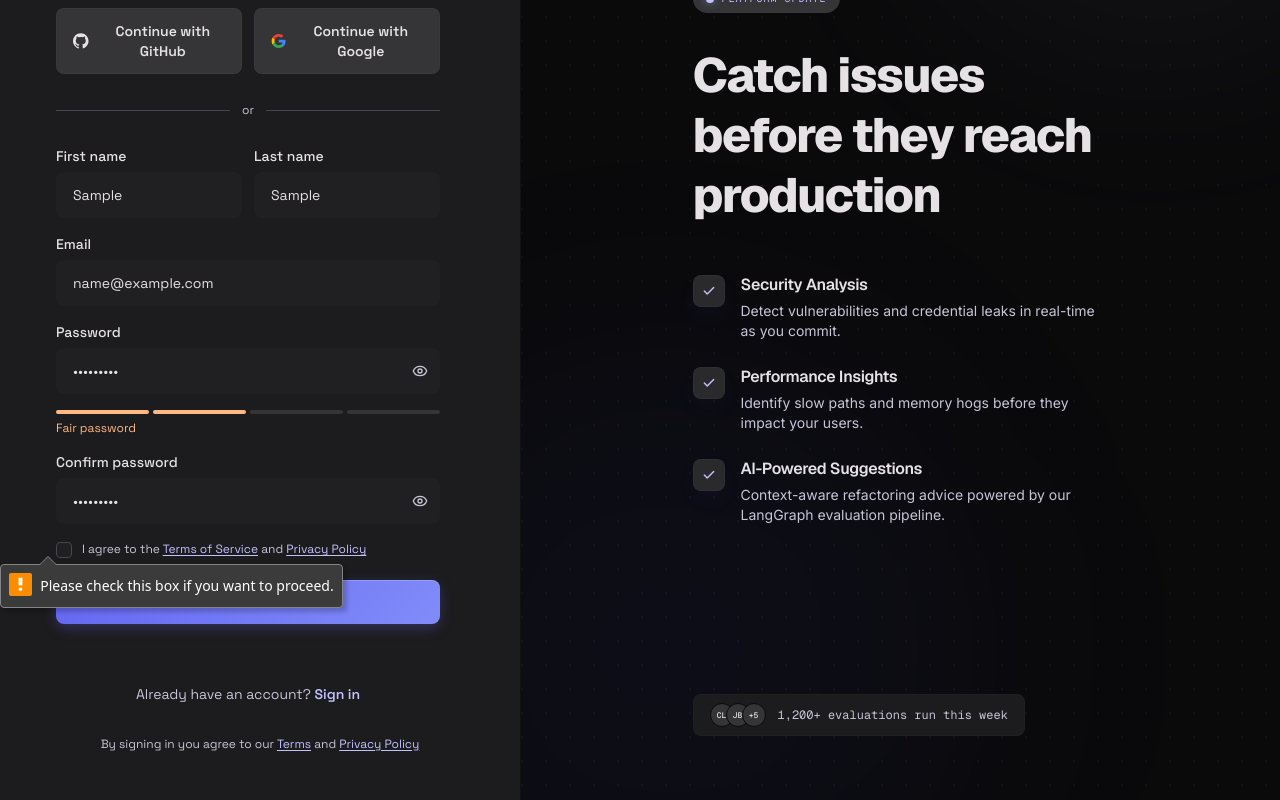
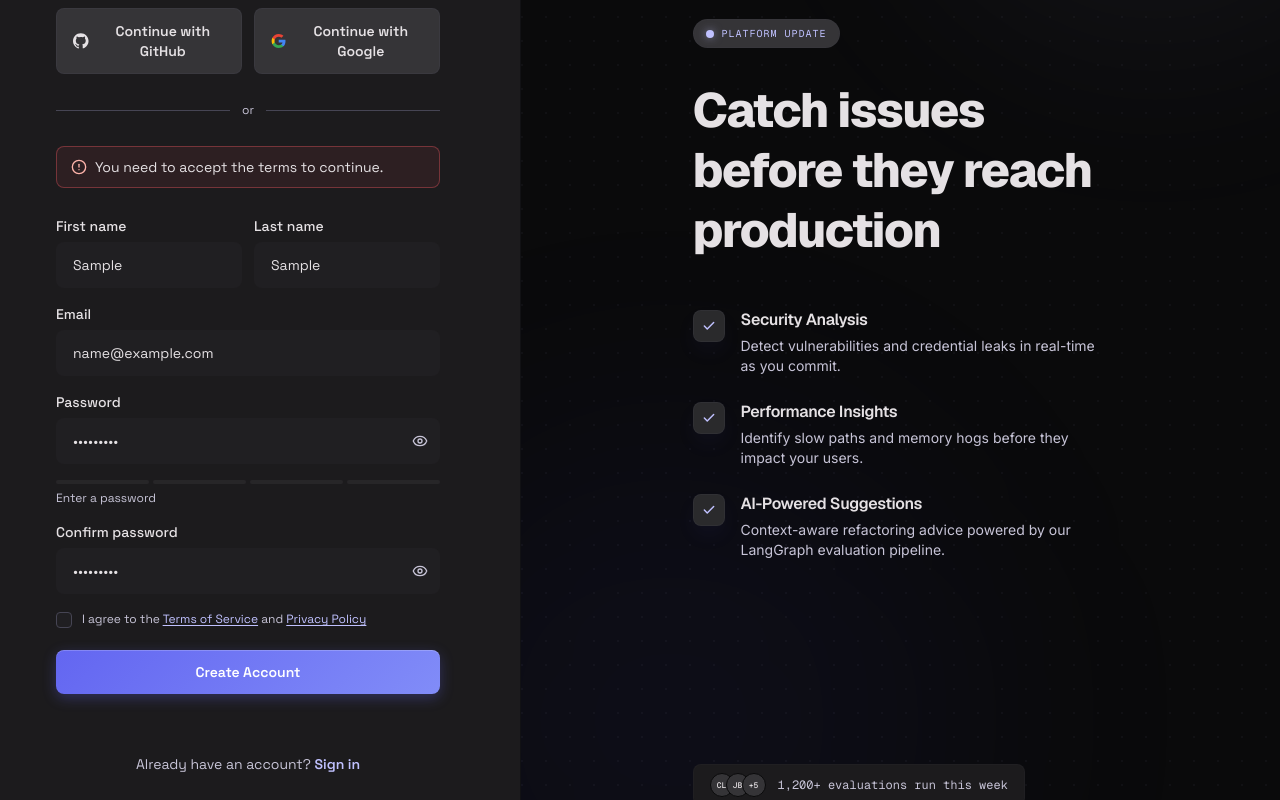
Before and after one commit to Aryan20apr/CodeLens_frt, a Next.js app: page /register in a window 1280 px wide. Both pictures are taken after typing "Sample", "Sample", "name@example.com", "Sample123", "Sample123" into the empty fields and a click on the button "Create Account". Shown: the part 200-1000 px from the top of the page. Built offline with nearby package versions, Linux system fonts and the light colour scheme.

Commit message:
Implemented login api with validations

```diff
--- a/components/auth/register-form.tsx
+++ b/components/auth/register-form.tsx
@@ -1,21 +1,154 @@
 "use client";
 
+import { useState } from "react";
 import Link from "next/link";
+import { useRouter } from "next/navigation";
 import * as Checkbox from "@radix-ui/react-checkbox";
 import * as Label from "@radix-ui/react-label";
-import { Check } from "lucide-react";
+import { Check, Loader2, AlertCircle } from "lucide-react";
 import { PasswordInput } from "@/components/auth/password-input";
+import { setAuthFromRegister } from "@/lib/auth/session";
+import { registerUser, RegisterApiError } from "@/lib/auth/register-user";
+
+function buildFullName(first: string, last: string) {
+  return [first, last]
+    .map((p) => p.trim())
+    .filter(Boolean)
+    .join(" ");
+}
+
+function getPasswordStrength(
+  p: string,
+): { level: 0 | 1 | 2 | 3 | 4; label: string; tone: string } {
+  if (p.length === 0) return { level: 0, label: "Enter a password", tone: "var(--on-surface-variant)" };
+  let score = 0;
+  if (p.length >= 8) score += 1;
+  if (p.length >= 12) score += 1;
+  if (/[A-Z]/.test(p) && /[a-z]/.test(p)) score += 1;
+  if (/\d/.test(p) || /[^A-Za-z0-9]/.test(p)) score += 1;
+  const level = Math.min(4, score) as 0 | 1 | 2 | 3 | 4;
+  const labels = ["Use a longer password with mixed characters", "Weak", "Fair", "Good", "Strong"];
+  const label = labels[Math.max(0, level)];
+  const tones: string[] = [
+    "var(--on-surface-variant)",
+    "var(--error)",
+    "var(--tertiary)",
+    "var(--tertiary)",
+    "var(--tertiary)",
+  ];
+  return { level, label, tone: tones[Math.max(0, level)]! };
+}
 
 export function RegisterForm() {
+  const router = useRouter();
+  const [password, setPassword] = useState("");
+  const [confirm, setConfirm] = useState("");
+  const [terms, setTerms] = useState(false);
+  const [error, setError] = useState<string | null>(null);
+  const [isSubmitting, setIsSubmitting] = useState(false);
+  const strength = getPasswordStrength(password);
+
+  async function onSubmit(e: React.FormEvent<HTMLFormElement>) {
+    e.preventDefault();
+    setError(null);
+    const form = e.currentTarget;
+    const data = new FormData(form);
+    const first = String(data.get("firstName") || "").trim();
+    const last = String(data.get("lastName") || "").trim();
+    const email = String(data.get("email") || "").trim();
+    if (!first || !last) {
+      setError("Please enter your first and last name.");
+      return;
+    }
+    if (!email) {
+      setError("Please enter your email.");
+      return;
+    }
+    if (!terms) {
+      setError("You need to accept the terms to continue.");
+      return;
+    }
+    if (password.length < 8) {
+      setError("Use at least 8 characters in your password.");
+      return;
+    }
+    if (password !== confirm) {
+      setError("Passwords do not match.");
+      return;
+    }
+
+    const name = buildFullName(first, last);
+    setIsSubmitting(true);
+    try {
+      const res = await registerUser({ email, password, name });
+      setAuthFromRegister(res);
+      router.push("/dashboard");
+      router.refresh();
+    } catch (err) {
+      if (err instanceof RegisterApiError) {
+        if (err.status === 409) {
+          setError("That email is already registered. Sign in or use another address.");
+        } else {
+          setError(err.message);
+        }
+        return;
+      }
+      setError("Something went wrong. Try again in a moment.");
+    } finally {
+      setIsSubmitting(false);
+    }
+  }
+
   return (
     <>
-      <form className="flex flex-col gap-4" action="#" method="POST">
+      {error && (
+        <div
+          role="alert"
+          className="flex items-start gap-2 rounded-lg border px-3.5 py-2.5 text-sm"
+          style={{
+            background: "rgba(255,90,100,0.08)",
+            borderColor: "rgba(255,90,100,0.35)",
+            color: "var(--on-surface)",
+            fontFamily: "var(--font-space-grotesk)",
+          }}
+        >
+          <AlertCircle className="w-4 h-4 shrink-0 mt-0.5" style={{ color: "var(--error)" }} aria-hidden />
+          <span>{error}</span>
+        </div>
+      )}
+
+      <form
+        onSubmit={onSubmit}
+        className="flex flex-col gap-4"
+      >
         <div className="grid grid-cols-2 gap-3">
-          <TextInput id="firstName" name="firstName" label="First name" placeholder="Aryan" autoComplete="given-name" />
-          <TextInput id="lastName" name="lastName" label="Last name" placeholder="Singh" autoComplete="family-name" />
+          <TextInput
+            id="firstName"
+            name="firstName"
+            label="First name"
+            placeholder="Aryan"
+            autoComplete="given-name"
+            disabled={isSubmitting}
+          />
+          <TextInput
+            id="lastName"
+            name="lastName"
+            label="Last name"
+            placeholder="Singh"
+            autoComplete="family-name"
+            disabled={isSubmitting}
+          />
         </div>
 
-        <TextInput id="email" name="email" type="email" label="Email" placeholder="you@example.com" autoComplete="email" />
+        <TextInput
+          id="email"
+          name="email"
+          type="email"
+          label="Email"
+          placeholder="you@example.com"
+          autoComplete="email"
+          disabled={isSubmitting}
+        />
 
         <PasswordInput
           id="password"
@@ -23,9 +156,12 @@ export function RegisterForm() {
           label="Password"
           placeholder="Create a password"
           autoComplete="new-password"
+          value={password}
+          onChange={(ev) => setPassword(ev.currentTarget.value)}
+          disabled={isSubmitting}
         />
 
-        <PasswordStrength />
+        <PasswordStrength level={strength.level} label={strength.label} tone={strength.tone} />
 
         <PasswordInput
           id="confirmPassword"
@@ -33,15 +169,22 @@ export function RegisterForm() {
           label="Confirm password"
           placeholder="Repeat password"
           autoComplete="new-password"
+          value={confirm}
+          onChange={(ev) => {
+            setConfirm(ev.currentTarget.value);
+          }}
+          disabled={isSubmitting}
         />
 
         <div className="flex items-start gap-2.5">
           <Checkbox.Root
             id="terms"
             name="terms"
-            required
+            checked={terms}
+            onCheckedChange={(c) => setTerms(c === true)}
             className="w-4 h-4 rounded flex-shrink-0 flex items-center justify-center outline-none mt-0.5"
             style={{ background: "var(--surface-container)", border: "1px solid var(--outline-variant)" }}
+            disabled={isSubmitting}
           >
             <Checkbox.Indicator>
               <Check size={12} style={{ color: "var(--primary)" }} />
@@ -65,14 +208,19 @@ export function RegisterForm() {
 
         <button
           type="submit"
-          className="btn-primary w-full py-3 rounded-lg text-sm font-semibold mt-1"
+          className="btn-primary w-full py-3 rounded-lg text-sm font-semibold mt-1 flex items-center justify-center gap-2"
           style={{ fontFamily: "var(--font-space-grotesk)" }}
+          disabled={isSubmitting}
         >
-          Create Account
+          {isSubmitting && <Loader2 className="h-4 w-4 shrink-0 animate-spin" aria-hidden />}
+          {isSubmitting ? "Creating account…" : "Create Account"}
         </button>
       </form>
 
-      <p className="text-sm text-center mt-8" style={{ color: "var(--on-surface-variant)", fontFamily: "var(--font-space-grotesk)" }}>
+      <p
+        className="text-sm text-center mt-8"
+        style={{ color: "var(--on-surface-variant)", fontFamily: "var(--font-space-grotesk)" }}
+      >
         Already have an account?{" "}
         <Link href="/login" className="font-semibold" style={{ color: "var(--primary)" }}>
           Sign in
@@ -83,9 +231,21 @@ export function RegisterForm() {
 }
 
 function TextInput({
-  id, name, type = "text", label, placeholder, autoComplete,
+  id,
+  name,
+  type = "text",
+  label,
+  placeholder,
+  autoComplete,
+  disabled = false,
 }: {
-  id: string; name: string; type?: string; label: string; placeholder: string; autoComplete?: string;
+  id: string;
+  name: string;
+  type?: string;
+  label: string;
+  placeholder: string;
+  autoComplete?: string;
+  disabled?: boolean;
 }) {
   return (
     <div className="flex flex-col gap-1.5">
@@ -97,9 +257,14 @@ function TextInput({
         {label}
       </Label.Root>
       <input
-        id={id} name={name} type={type} placeholder={placeholder}
-        autoComplete={autoComplete} required
-        className="w-full rounded-lg px-4 py-3 text-sm outline-none transition-colors"
+        id={id}
+        name={name}
+        type={type}
+        placeholder={placeholder}
+        autoComplete={autoComplete}
+        required
+        disabled={disabled}
+        className="w-full rounded-lg px-4 py-3 text-sm outline-none transition-colors disabled:opacity-60"
         style={{
           background: "var(--surface-container)",
           color: "var(--on-surface)",
@@ -119,20 +284,34 @@ function TextInput({
   );
 }
 
-function PasswordStrength() {
+function PasswordStrength({ level, label, tone }: { level: 0 | 1 | 2 | 3 | 4; label: string; tone: string }) {
   return (
     <div className="flex flex-col gap-1.5">
-      <div className="flex gap-1">
-        {[1, 2, 3, 4].map((i) => (
-          <div
-            key={i}
-            className="h-1 flex-1 rounded-full"
-            style={{ background: i <= 2 ? "var(--tertiary)" : "var(--surface-highest)" }}
-          />
-        ))}
+      <div className="flex gap-1" aria-hidden>
+        {[1, 2, 3, 4].map((i) => {
+          const active = level >= i;
+          return (
+            <div
+              key={i}
+              className="h-1 flex-1 rounded-full transition-all duration-300"
+              style={{
+                background: active
+                  ? level <= 1
+                    ? "var(--error)"
+                    : "var(--tertiary)"
+                  : "var(--surface-highest)",
+                opacity: active ? 1 : 0.45,
+              }}
+            />
+          );
+        })}
       </div>
-      <span className="text-xs" style={{ color: "var(--tertiary)", fontFamily: "var(--font-space-grotesk)" }}>
-        Fair password
+      <span
+        className="text-xs"
+        style={{ color: tone, fontFamily: "var(--font-space-grotesk)" }}
+        aria-live="polite"
+      >
+        {label}
       </span>
     </div>
   );
--- /dev/null
+++ b/lib/api-config.ts
@@ -0,0 +1,6 @@
+const raw = process.env.NEXT_PUBLIC_API_BASE_URL;
+if (raw == null || raw === "") {
+  throw new Error("NEXT_PUBLIC_API_BASE_URL is not set");
+}
+
+export const apiBaseUrl = raw.replace(/\/$/, "");
--- /dev/null
+++ b/lib/auth/types.ts
@@ -0,0 +1,26 @@
+export interface AuthUser {
+  id: string;
+  email: string;
+  name: string;
+  avatarUrl: string | null;
+  role: string;
+}
+
+export interface RegisterResponse {
+  accessToken: string;
+  user: AuthUser;
+  apiKey: string;
+}
+
+export interface ApiErrorBody {
+  statusCode?: number;
+  message?: string;
+  error?: string;
+  details?: unknown;
+}
+
+export interface AuthSession {
+  accessToken: string;
+  apiKey: string;
+  user: AuthUser;
+}
```
